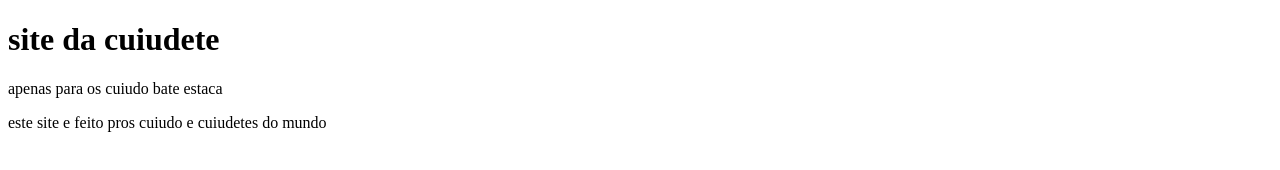
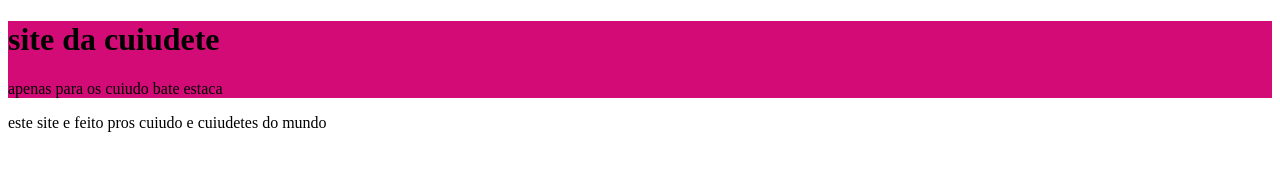
Before and after one commit to danaana-ai/projeto-bubu-1a, a plain HTML site: page index.html in a window 1280 px wide. Drawn offline with Linux system fonts and the light colour scheme.

Commit message:
12 de junho

```diff
--- a/index.html
+++ b/index.html
@@ -4,6 +4,11 @@
     <meta charset="UTF-8">
     <meta name="viewport" content="width=device-width, initial-scale=1.0">
     <title>Document</title>
+    <style>
+header {
+    background-color: rgb(211, 11, 118);
+}
+    </style>
 </head>
 <body>
     <header>
```
